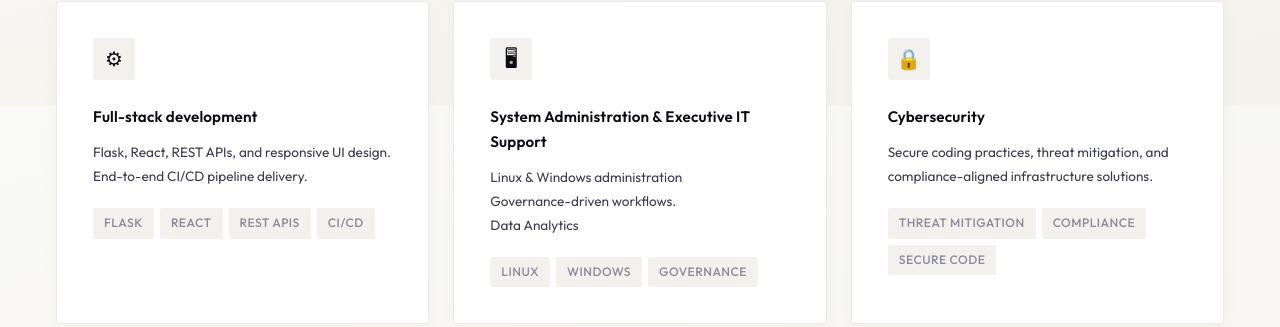
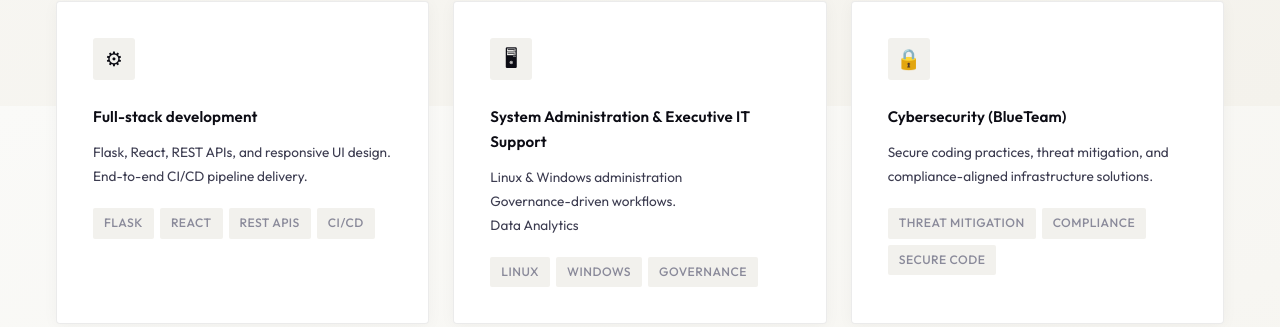
Before and after one commit to KarisaT/Portfolio, a Flask app: page / in a window 1280 px wide. Shown: the part 1494-1821 px from the top of the page. Run offline with Flask 3, Linux system fonts and the light colour scheme.

Commit message:
blueteam

```diff
--- a/templates/index.html
+++ b/templates/index.html
@@ -195,7 +195,7 @@
         </div>
         <div class="skill-card">
           <div class="skill-icon">🔒</div>
-          <h3>Cybersecurity</h3>
+          <h3>Cybersecurity (BlueTeam)</h3>
           <p>Secure coding practices, threat mitigation, and compliance-aligned infrastructure solutions.</p>
           <div class="tags"><span class="tag">Threat mitigation</span><span class="tag">Compliance</span><span class="tag">Secure code</span></div>
         </div>
```
